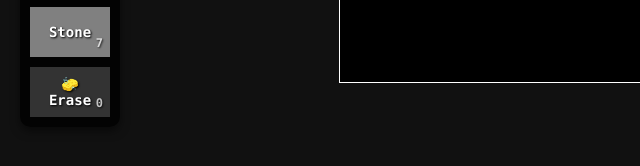
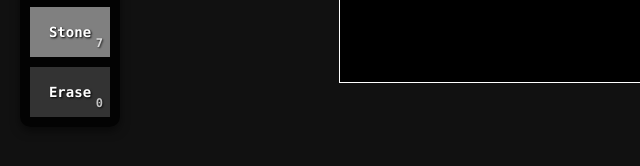
Before and after one commit to Q777GH/Sandbox, a plain HTML site: page index.html in a window 1280 px wide. Shown: the part 518-684 px from the top of the page, 0-640 px from the left. Drawn offline with Linux system fonts and the light colour scheme.

Commit message:
Update index.html

```diff
--- a/index.html
+++ b/index.html
@@ -18,7 +18,7 @@
     <button class="material-btn" data-type="5" data-key="5" style="background-color: #4B3621;">Oil</button>
     <button class="material-btn" data-type="6" data-key="6" style="background-color: #FF3300;">Lava</button>
     <button class="material-btn" data-type="7" data-key="7" style="background-color: #808080;">Stone</button>
-    <button class="material-btn" data-type="0" data-key="0" style="background-color: #333;">🧽 Erase</button>
+    <button class="material-btn" data-type="0" data-key="0" style="background-color: #333;">Erase</button>
 </div>
 
 
```
